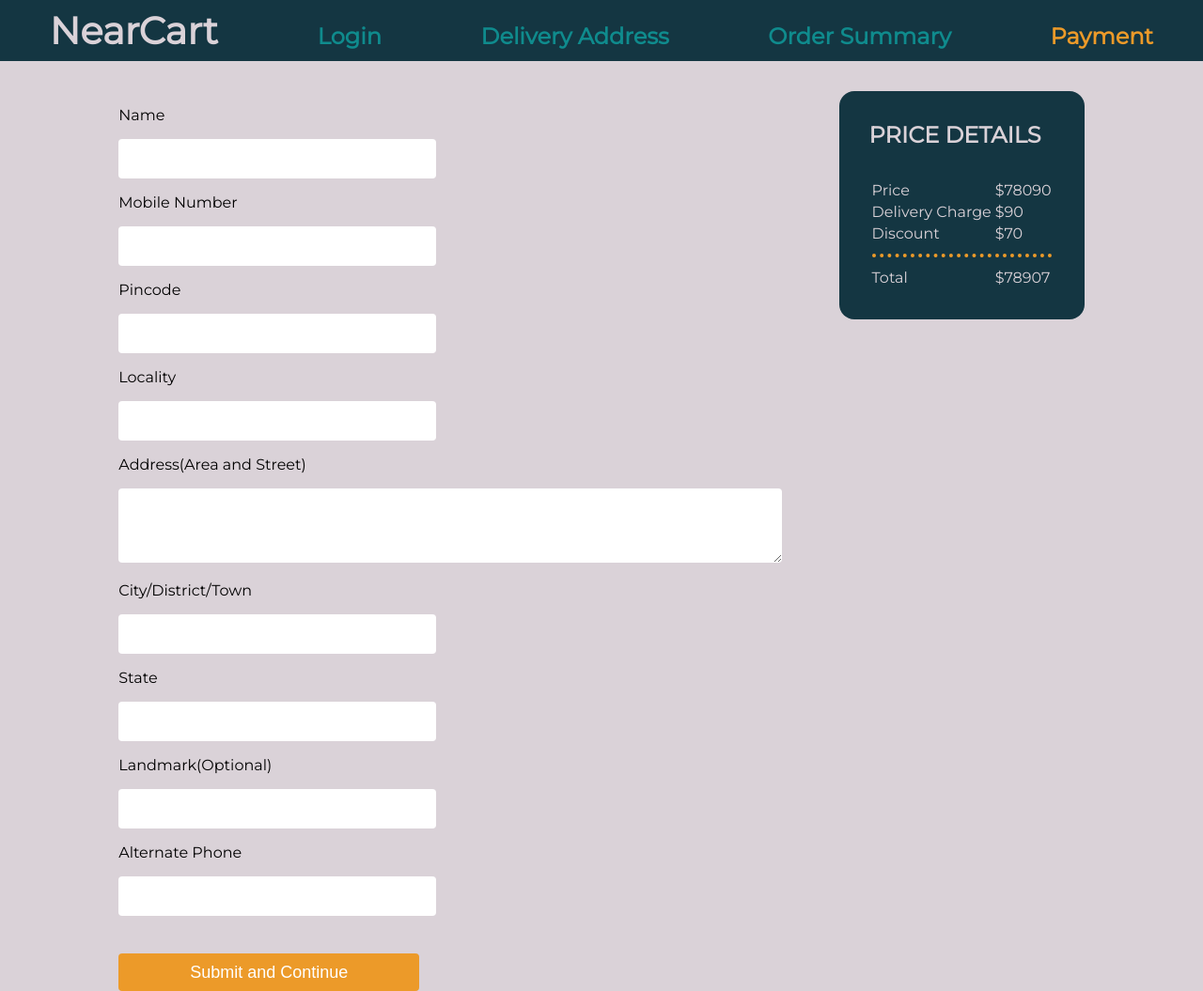
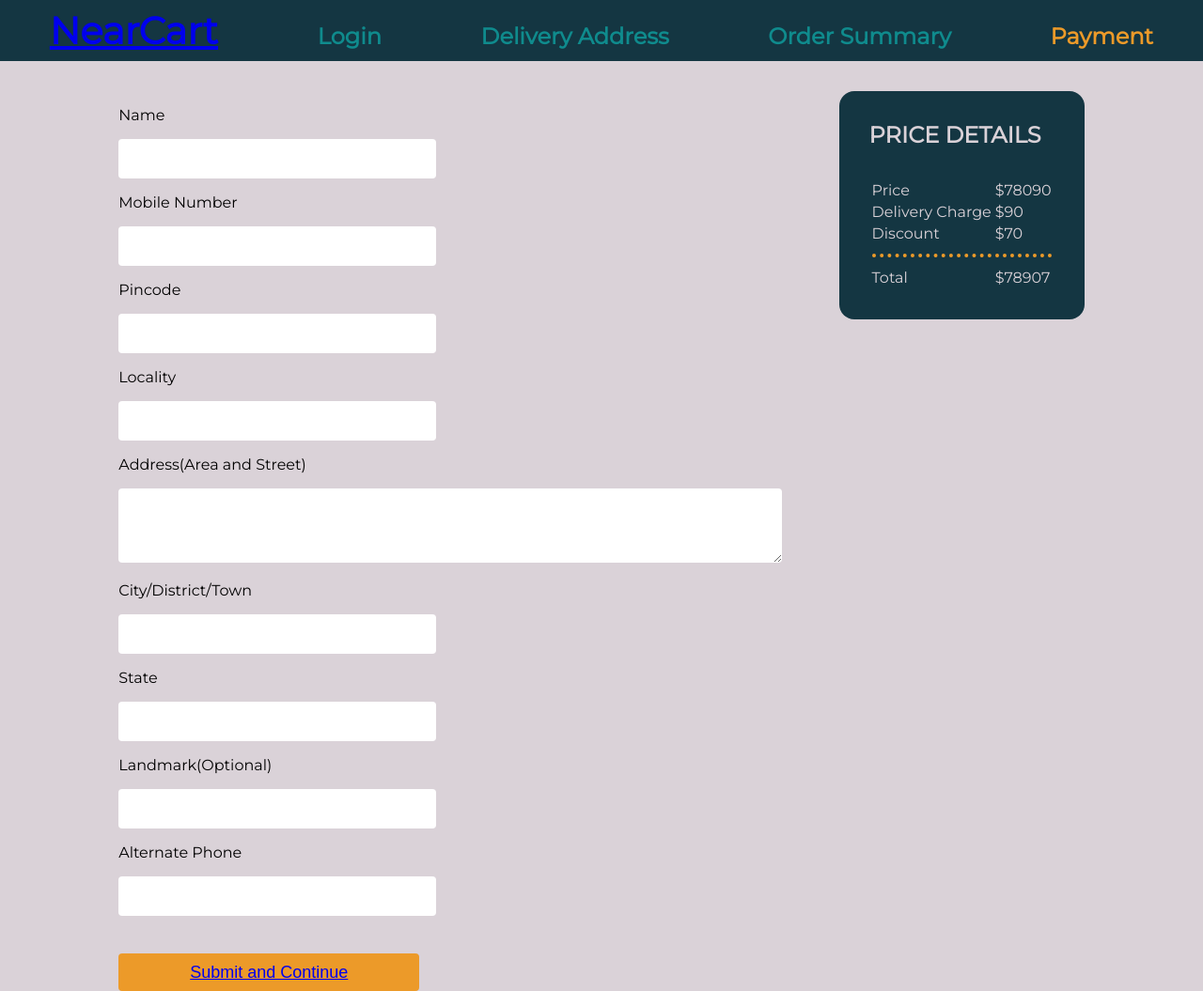
Before and after one commit to Vidhu-dev/NearCart, a React (Create React App) app: page /delivery__address in a window 1280 px wide. Shown: the whole page at 94% size. Built offline with nearby package versions, Linux system fonts and the light colour scheme.

Commit message:
Added Links

```diff
--- a/src/App.js
+++ b/src/App.js
@@ -8,6 +8,7 @@ import Signup from "./Login/Signup.js";
 import DeliveryAddress from "./Checkout/DeliveryAddress.js";
 import OrderSummary from "./Checkout/OrderSummary";
 import Payment from "./Checkout/Payment";
+
 
 function App() {
   return (
--- a/src/Checkout/CheckoutHeader.js
+++ b/src/Checkout/CheckoutHeader.js
@@ -1,9 +1,14 @@
 import React from "react";
 import './CheckoutHeader.css';
+import {Link} from 'react-router-dom';
+
 function CheckoutHeader() {
   return (
     <div className="checkout__header">
-      <h2>NearCart</h2>
+      <h2>
+        {" "}
+        <Link to="/">NearCart</Link>{" "}
+      </h2>
       <h5 className="checkout__header__login">Login</h5>
       <h5 className="checkout__header__address">Delivery Address</h5>
       <h5 className="checkout__header__summary">Order Summary</h5>
--- a/src/Checkout/DeliveryAddress.css
+++ b/src/Checkout/DeliveryAddress.css
@@ -42,7 +42,7 @@ color: #0F8B8D;
     outline: none;
 }
 
-.address___container>button {
+#address__submit {
     margin-top: 2.5rem;
     width:20rem;
     height: 2.5rem;
--- a/src/Checkout/DeliveryAddress.js
+++ b/src/Checkout/DeliveryAddress.js
@@ -2,6 +2,7 @@ import React from "react";
 import CheckoutHeader from "./CheckoutHeader.js";
 import CheckoutPriceDetails from "./CheckoutPriceDetails.js";
 import "./DeliveryAddress.css";
+import {Link} from 'react-router-dom';
 
 function DeliveryAddress() {
   return (
@@ -45,9 +46,12 @@ function DeliveryAddress() {
             <p>Alternate Phone</p>
             <input type="text" name="address__mobile2" />
           </div>
-          <button type="submit">Submit and Continue</button>
+
+          <button id="address__submit" type="submit">
+            <Link to="/order__summary">Submit and Continue </Link>
+          </button>
         </form>
-        <div lassName="address__details">
+        <div className="address__details">
           <CheckoutPriceDetails />
         </div>
       </div>
--- a/src/Checkout/OrderSummary.js
+++ b/src/Checkout/OrderSummary.js
@@ -3,6 +3,7 @@ import CheckoutHeader from './CheckoutHeader';
 import CheckoutPriceDetails from './CheckoutPriceDetails';
 import './OrderSummary.css'
 import ProductSummary from './ProductSummary';
+import {Link} from 'react-router-dom';
 
 function OrderSummary() {
   return (
@@ -16,7 +17,9 @@ function OrderSummary() {
         </div>
         <div className="order__summary__submit">
           <CheckoutPriceDetails />
-          <button type="submit">Submit and Continue</button>
+          <button id="address__submit" type="submit">
+            <Link to="/payment">Submit and Continue </Link>
+          </button>
         </div>
       </div>
     </div>
--- a/src/Header.js
+++ b/src/Header.js
@@ -1,31 +1,40 @@
-import React from 'react';
-import './Header.css';
-import './FontSize.css';
+import React from "react";
+import "./Header.css";
+import "./FontSize.css";
+import { Link } from "react-router-dom";
 
 function Header() {
   return (
     <div className="header">
       <div className="header__container">
         <div className="header__logo">
-          <h3>NearCart</h3>
+          <h3>
+            <Link to="/"> NearCart</Link>
+          </h3>
         </div>
         <div className="header__searchBar">
           <input type="search" placeholder="Search product/shop" />
           <img src="/images/header/search.svg" alt="" />
         </div>
+
         <div className="header__menu">
-          <a href='' className="login__link">
+          <Link to="/login" className="login__link">
             <h5>Login</h5>
-          </a>
+          </Link>
+<Link to='/'></Link>
           <div className="myCart">
-            <img src='/images/header/mycart.svg' className="myCart__image" alt="" />
+            <img
+              src="/images/header/mycart.svg"
+              className="myCart__image"
+              alt=""
+            />
             <h6 className="myCart__number">23</h6>
           </div>
           <div className="hamburger">
             <div class="hamburger_lines">
-              <span ></span>
-              <span ></span>
-              <span ></span>
+              <span></span>
+              <span></span>
+              <span></span>
             </div>
           </div>
         </div>
--- a/src/Homepage/ShopTemplate.js
+++ b/src/Homepage/ShopTemplate.js
@@ -1,5 +1,6 @@
 import React from "react";
 import "./ShopTemplate.css";
+import {Link} from 'react-router-dom';
 
 function ShopTemplate() {
   return (
@@ -10,7 +11,10 @@ function ShopTemplate() {
         alt=""
       />
       <div className="shopTemplate__info">
-        <h4 className="shopTemplate__shopName">Shop name</h4>
+        <h4 className="shopTemplate__shopName">
+          <Link to="/shoppage">Shop name</Link>
+        </h4>
+
         <p className="shopTemplate__categories">Shop item category details</p>
         <h6 className="shopTemplate__rating">Rating</h6>
         <h6 className="shopTemplate__offer">Offers</h6>
--- a/src/Login/Login.js
+++ b/src/Login/Login.js
@@ -1,5 +1,7 @@
 import React from "react";
+import { renderMatches } from "react-router-dom";
 import "./Login.css";
+import { Link } from "react-router-dom";
 
 function Login() {
   return (
@@ -12,10 +14,10 @@ function Login() {
       </div>
       <div className="login__right">
         <div className="login__right__info">
-          <div className="login__header">
+          <Link className="login__header" to="/">
             <img src="../images/footer/footer__logo.png" alt="" />
             <h3>NearCart</h3>
-          </div>
+          </Link>
           <h4>Hi Welcome Back!</h4>
           <p>Email</p>
           <input type="text" name="login__email" />
@@ -23,7 +25,8 @@ function Login() {
           <input type="password" name="login__password" />
           <button type="submit"> Login</button>{" "}
           <div className="login__right__signUp">
-            <span>Don't have a account?</span> <a href="">Sign Up Here</a>
+            <span>Don't have a account?</span>{" "}
+            <Link to="/signup">Sign Up Here</Link>
           </div>
         </div>
       </div>
--- a/src/Login/Signup.js
+++ b/src/Login/Signup.js
@@ -1,5 +1,6 @@
 import React from "react";
 import "./Login.css";
+import { Link } from "react-router-dom";
 
 function Login() {
   return (
@@ -12,13 +13,13 @@ function Login() {
       </div>
       <div className="login__right">
         <div className="login__right__info">
-          <div className="login__header">
+          <Link className="login__header" to="/">
             <img src="../images/footer/footer__logo.png" alt="" />
             <h3>NearCart</h3>
-          </div>
+          </Link>
           <h4>Hi Welcome</h4>
           <p>Name</p>
-          <input type="text"  name="login__name"/>
+          <input type="text" name="login__name" />
           <p>Email</p>
           <input type="email" name="login__email" />
           <p>Password</p>
--- a/src/ShopPage/ShopDetails.js
+++ b/src/ShopPage/ShopDetails.js
@@ -1,5 +1,6 @@
 import React from "react";
-import './ShopDetails.css'
+import './ShopDetails.css';
+
 
 function ShopDetails() {
   return (
--- a/src/ShopPage/ShopItemTemplate.js
+++ b/src/ShopPage/ShopItemTemplate.js
@@ -1,5 +1,6 @@
 import React from "react";
 import "./ShopItemTemplate.css";
+import { Link } from "react-router-dom";
 
 function ShopItemTemplate() {
   return (
@@ -15,7 +16,10 @@ function ShopItemTemplate() {
       </div>
       <div className="item__button">
         <button>ADD TO CART</button>
-        <button>BUY NOW</button>
+        <button>
+          {" "}
+          <Link to="/delivery__address"> BUY NOW</Link>
+        </button>
       </div>
       <p>Product Details {">>"} </p>
     </div>
```
Also changed, not shown: 1 other file (tests, documents, lock files or other folders).
